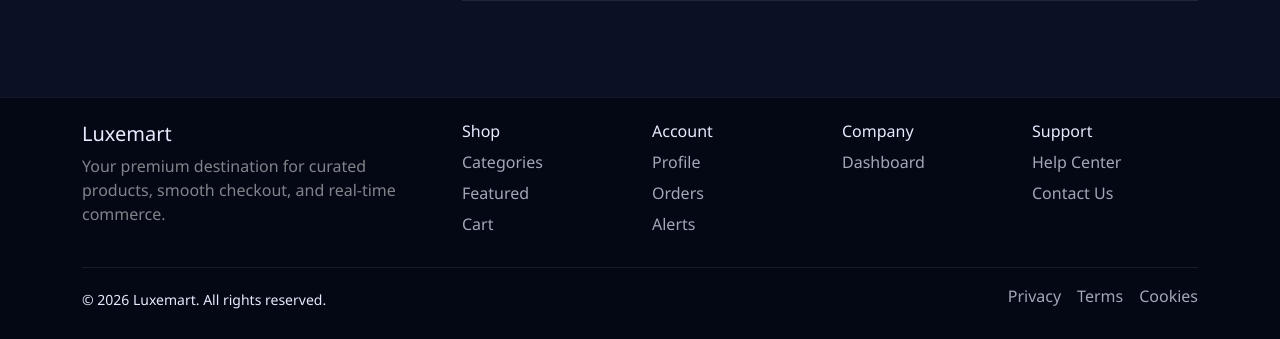
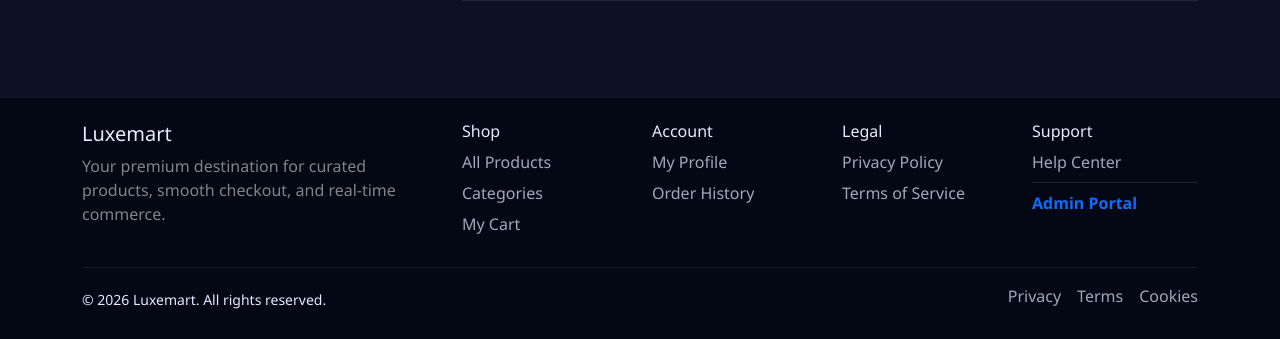
Before and after one commit to rakibislamdev/luxemart-sdpm, a Django app: page /accounts/profile/ in a window 1280 px wide. Shown: the part 666-1005 px from the top of the page. Run offline with Django 5.2, Linux system fonts and the light colour scheme; the visitor is signed in with stand-in values (Sample User, id 1); data that the repository does not hold is empty.

Commit message:
footer fixed

```diff
--- a/templates/base.html
+++ b/templates/base.html
@@ -67,24 +67,27 @@
           </div>
           <div class="col-6 col-lg-2">
             <h6>Shop</h6>
-            <a href="#categories">Categories</a>
-            <a href="#featured-products">Featured</a>
-            <a href="/cart/">Cart</a>
+            <a href="{% url 'catalog:product-list' %}">All Products</a>
+            <a href="{% url 'home' %}#categories">Categories</a>
+            <a href="{% url 'cart:detail' %}">My Cart</a>
           </div>
           <div class="col-6 col-lg-2">
             <h6>Account</h6>
-            <a href="/accounts/profile/">Profile</a>
-            <a href="/orders/">Orders</a>
-            <a href="/notifications/">Alerts</a>
+            <a href="{% url 'accounts:profile' %}">My Profile</a>
+            <a href="{% url 'orders:history' %}">Order History</a>
           </div>
           <div class="col-6 col-lg-2">
-            <h6>Company</h6>
-            <a href="/dashboard/">Dashboard</a>
+            <h6>Legal</h6>
+            <a href="#">Privacy Policy</a>
+            <a href="#">Terms of Service</a>
           </div>
           <div class="col-6 col-lg-2">
             <h6>Support</h6>
             <a href="#">Help Center</a>
-            <a href="#">Contact Us</a>
+            {% if user.is_staff %}
+              <hr class="my-2 border-secondary opacity-25">
+              <a href="{% url 'management:home' %}" class="text-primary fw-bold">Admin Portal</a>
+            {% endif %}
           </div>
         </div>
         <div class="d-flex justify-content-between align-items-center flex-wrap gap-2 mt-4 pt-3 luxe-footer__bottom">
```
Also changed, not shown: 1 other file.
